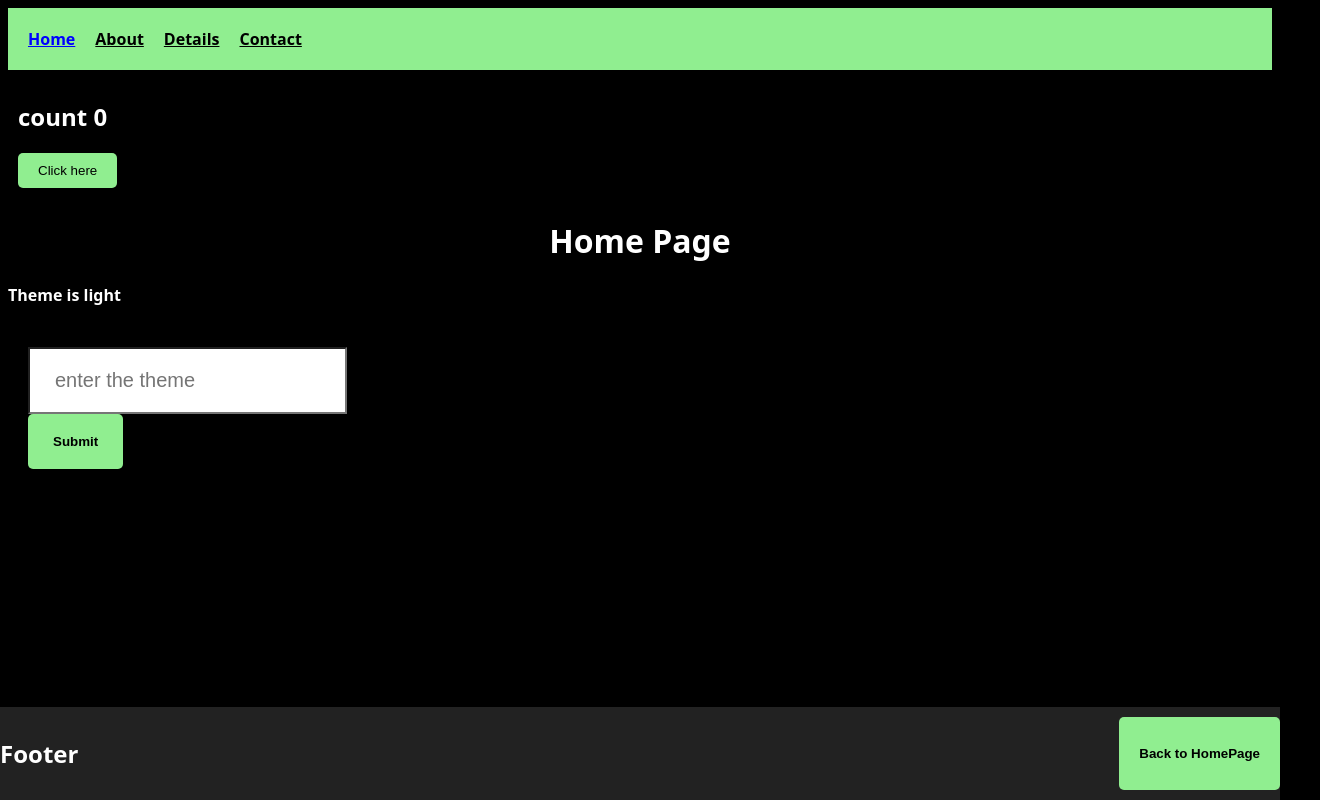
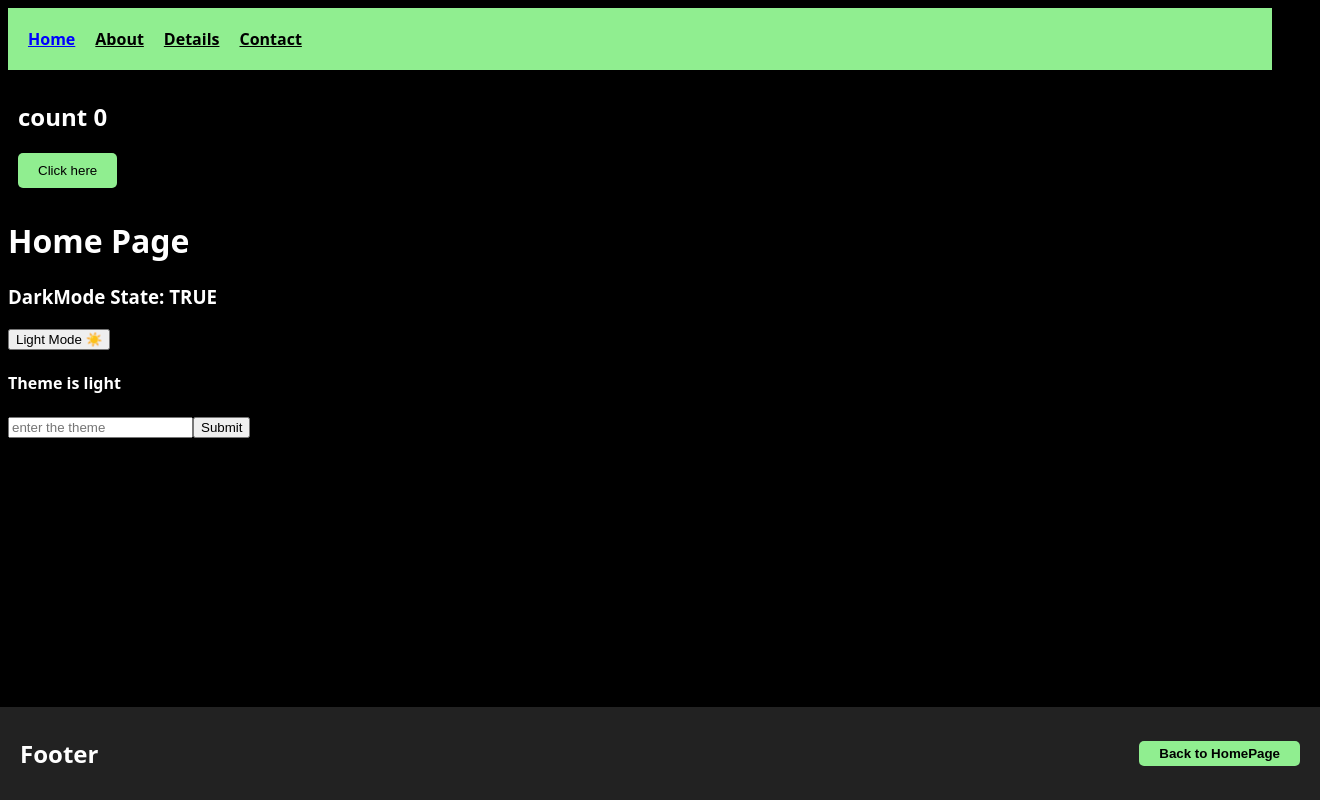
Before and after one commit to ahmed-raza-24/project1, a React (Vite) app: page / in a window 1280 px wide. Shown: the whole page, 1320 px wide, since content can reach past the window. Built offline with nearby package versions, Linux system fonts and the light colour scheme.

Commit message:
Dark/Light Theme Toggle

```diff
--- a/src/App.jsx
+++ b/src/App.jsx
@@ -1,61 +1,62 @@
-import React, { useEffect } from 'react'
 import Home from './components/Home'
 import About from './components/About'
 import Details from './components/Details'
 import Contact from './components/Contact'
 import { Routes, Route, NavLink, useNavigate } from 'react-router-dom'
-import { useState } from 'react'
+import { useState, useEffect } from 'react'
 import Navbar from './components/Navbar'
 
 const App = () => {
 
-  const navigate = useNavigate();
+  // 🌙 Dark Mode State
+  const [darkMode, setDarkMode] = useState(true)
 
-  const [count, setcount] = useState(0)
+  useEffect(() => {
+    document.body.className = darkMode ? "dark" : "light"
+  }, [darkMode])
 
+  // 🎨 Theme State (Navbar se control hoga)
   const [theme, setTheme] = useState('light')
 
-  const changeTheme = (newTheme)=>{
+  const changeTheme = (newTheme) => {
     setTheme(newTheme)
   }
 
-const counter = function(){
+  const navigate = useNavigate()
 
-  setcount(count+1)
-}
+  const [count, setCount] = useState(0)
+
   return (
     <div>
+
+      {/* NAVBAR */}
       <div className='Navbar'>
         <NavLink to="/" style={({ isActive }) => ({
-          color: isActive ? 'blue' : 'Black'
+          color: isActive ? 'blue' : 'black'
         })}>Home</NavLink>
+
         <NavLink to="/about" style={({ isActive }) => ({
-          color: isActive ? 'blue' : 'Black'
+          color: isActive ? 'blue' : 'black'
         })}>About</NavLink>
+
         <NavLink to="/details" style={({ isActive }) => ({
-          color: isActive ? 'blue' : 'Black'
+          color: isActive ? 'blue' : 'black'
         })}>Details</NavLink>
+
         <NavLink to="/contact" style={({ isActive }) => ({
-          color: isActive ? 'blue' : 'Black'
+          color: isActive ? 'blue' : 'black'
         })}>Contact</NavLink>
       </div>
 
+      {/* COUNTER */}
       <div className='counter'>
-        <h2>
-          count {count}
-        </h2>
-        <button onClick={()=>{
-            counter()
-        }}>Click here</button>
+        <h2>count {count}</h2>
+        <button onClick={() => setCount(count + 1)}>
+          Click here
+        </button>
       </div>
 
-      <div className='footer'>
-          <h2>Footer</h2>
-          <button onClick={()=>{
-            navigate('/')
-          }}>Back to HomePage</button>
-      </div>
-
+      {/* ROUTES */}
       <Routes>
         <Route path="/" element={<Home />} />
         <Route path="/about" element={<About />} />
@@ -63,8 +64,27 @@ const counter = function(){
         <Route path="/contact" element={<Contact />} />
       </Routes>
 
+      {/* 🌙 DARK MODE TOGGLE */}
+      <h3>DarkMode State: {darkMode ? "TRUE" : "FALSE"}</h3>
+
+      <button onClick={() => setDarkMode(!darkMode)}>
+        {darkMode ? "Light Mode ☀️" : "Dark Mode 🌙"}
+      </button>
+
+      {/* 🎨 THEME INFO */}
       <h4>Theme is {theme}</h4>
-      <Navbar changeTheme={changeTheme}/>
+
+      {/* Navbar Component with prop */}
+      <Navbar changeTheme={changeTheme} />
+
+      {/* FOOTER */}
+      <div className='footer'>
+        <h2>Footer</h2>
+        <button onClick={() => navigate('/')}>
+          Back to HomePage
+        </button>
+      </div>
+
     </div>
   )
 }
--- a/src/index.css
+++ b/src/index.css
@@ -1,10 +1,20 @@
-body{
-  background-color: black;
-  color: white;
+body {
   font-family: system-ui, -apple-system, BlinkMacSystemFont, 'Segoe UI', Roboto, Oxygen, Ubuntu, Cantarell, 'Open Sans', 'Helvetica Neue', sans-serif;
 }
 
-.Navbar{
+/* THEME */
+body.light {
+  background-color: white;
+  color: black;
+}
+
+body.dark {
+  background-color: black;
+  color: white;
+}
+
+/* NAVBAR */
+.Navbar {
   padding: 20px;
   display: flex;
   gap: 20px;
@@ -13,68 +23,35 @@ body{
   color: black;
 }
 
-h1{
-  font-family: system-ui, -apple-system, BlinkMacSystemFont, 'Segoe UI', Roboto, Oxygen, Ubuntu, Cantarell, 'Open Sans', 'Helvetica Neue', sans-serif;
-  display: flex;
-  justify-content: center;
-  text-align: center;
+/* COUNTER */
+.counter {
+  padding: 10px;
 }
 
-.footer{
-  font-family: system-ui, -apple-system, BlinkMacSystemFont, 'Segoe UI', Roboto, Oxygen, Ubuntu, Cantarell, 'Open Sans', 'Helvetica Neue', sans-serif;
+.counter button {
+  background-color: lightgreen;
+  border: none;
+  padding: 10px 20px;
+  border-radius: 5px;
+}
+
+/* FOOTER */
+.footer {
   display: flex;
   position: absolute;
   bottom: 0;
   left: 0;
   width: 100%;
   background-color: #222;
-  padding: 10px 0;
-  /* justify-content: space-between;
-  align-items: center; */
+  padding: 10px 20px;
+  align-items: center;
 }
 
-.footer button{
+.footer button {
+  margin-left: auto;
   padding: 5px 20px;
   font-weight: 600;
   background-color: lightgreen;
   border: none;
   border-radius: 5px;
-  margin-left: auto;
 }
-
-.counter{
-  padding: 10px;
-}
-
-.counter button{
-  background-color: lightgreen;
-  border: none;
-  padding: 10px 20px;
-  border-radius: 5px;
-}
-
-.navbar{
-  padding: 20px;
-}
-
-.navbar form input{
-  gap: 20px;
-  padding: 20px 25px;
-  display: flex;
-  font-size: 20px;
-  background-color: rgb(255, 255, 255);
-}
-
-.navbar form button{
-  background-color: lightgreen;
-  font-weight: 600;
-  border: none;
-  padding: 20px 25px;
-  border-radius: 5px;
-  gap: 10px;
-}
-
-.Navbar h4{
-  padding: 20px;
-  font-size: 40px;
-}
```
Also changed, not shown: src/ThemeToggled/DarkTheme.jsx (added, +20 -0 lines), src/ThemeToggled/LightTheme.jsx (added).
